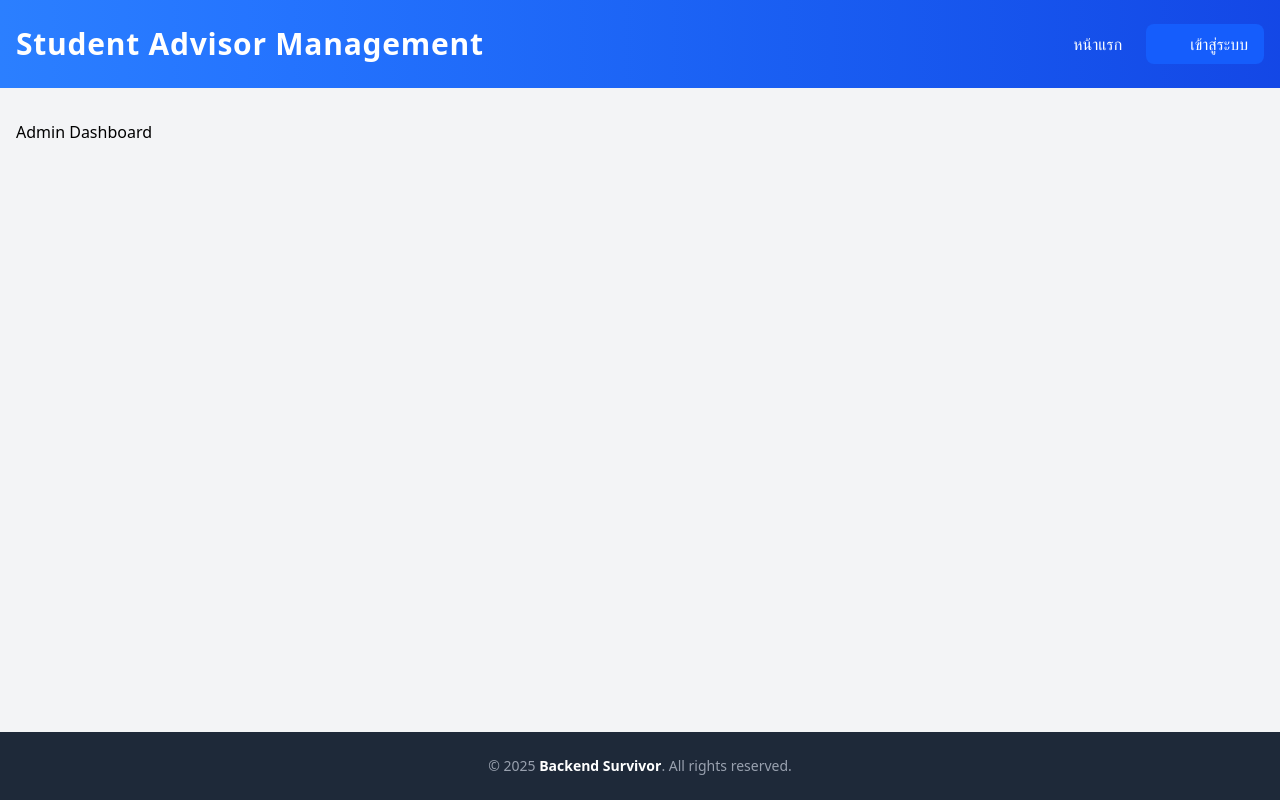
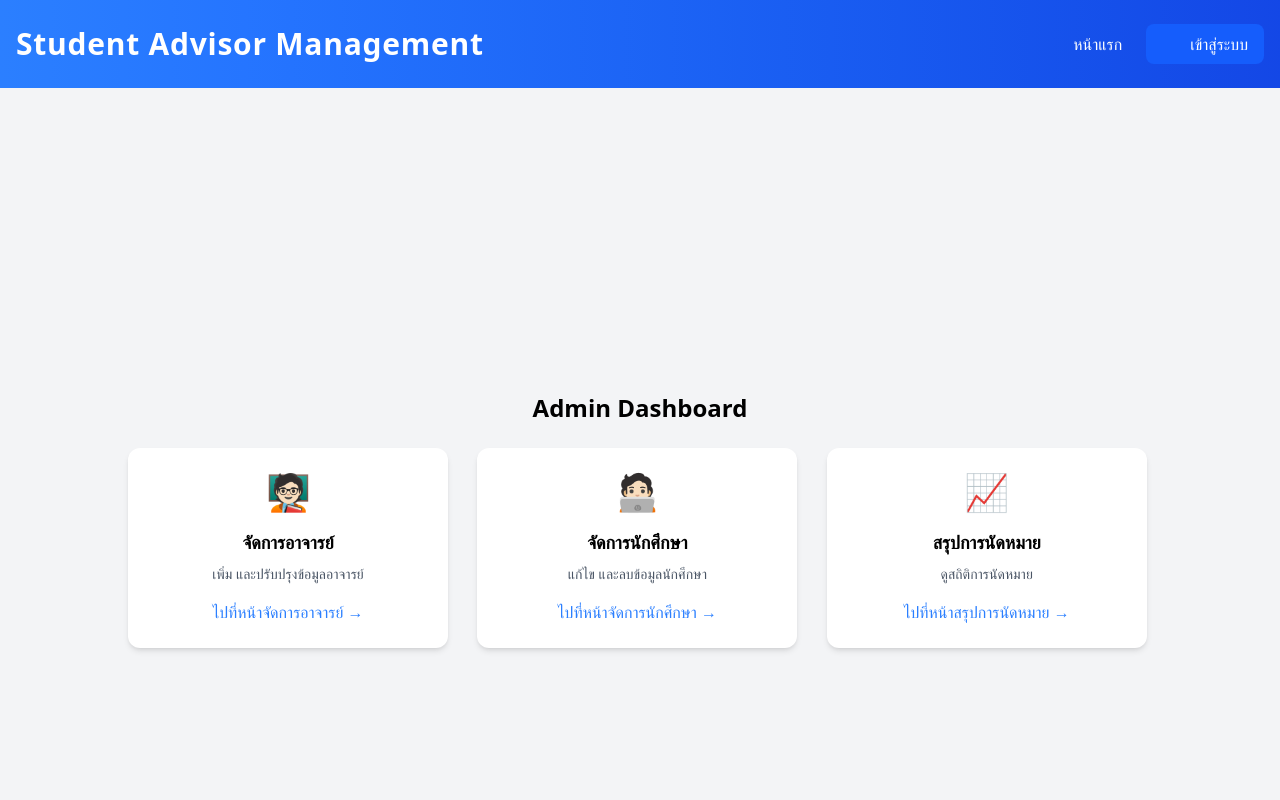
Before and after one commit to gapdapperr/713_BackendSurvivor_web, a Vue app in the folder 713_BackendSurvivor_web/: page /admin in a window 1280 px wide. Shown: the top 800 px of the page. Built offline with nearby package versions, Linux system fonts and the light colour scheme; some icons are missing; the HTML template or start-up script is replaced by a standard one.

Commit message:
DashboardEdit3
ปรับตำแหน่งของกล่อง

```diff
--- a/713_BackendSurvivor_web/package.json
+++ b/713_BackendSurvivor_web/package.json
@@ -13,6 +13,8 @@
     "format": "prettier --write src/"
   },
   "dependencies": {
+    "@headlessui/vue": "^1.7.23",
+    "@heroicons/vue": "^2.2.0",
     "@jamescoyle/vue-icon": "^0.1.2",
     "@mdi/js": "^7.4.47",
     "@tailwindcss/forms": "^0.5.10",
--- a/713_BackendSurvivor_web/src/views/dashboard-admin/DashboardView.vue
+++ b/713_BackendSurvivor_web/src/views/dashboard-admin/DashboardView.vue
@@ -1,3 +1,48 @@
+<script setup>
+
+const dashboardItems = [
+  {
+    title: "จัดการอาจารย์",
+    description: "เพิ่ม และปรับปรุงข้อมูลอาจารย์",
+    linkText: "ไปที่หน้าจัดการอาจารย์",
+    link: "#",
+    icon: "🧑🏻‍🏫",
+  },
+  {
+    title: "จัดการนักศึกษา",
+    description: "แก้ไข และลบข้อมูลนักศึกษา",
+    linkText: "ไปที่หน้าจัดการนักศึกษา",
+    link: "#",
+    icon: "🧑🏻‍💻",
+  },
+  {
+    title: "สรุปการนัดหมาย",
+    description: "ดูสถิติการนัดหมาย",
+    linkText: "ไปที่หน้าสรุปการนัดหมาย",
+    link: "#",
+    icon: "📈",
+  },
+];
+</script>
+
 <template>
-  <h1>Admin Dashboard</h1>
+  <div class="flex flex-col items-center justify-center min-h-screen bg-gray-100">
+    <div class="container max-w-screen-lg text-center">
+    <h1 class="text-2xl font-bold mb-6">Admin Dashboard</h1>
+    <div class="grid grid-cols-1 md:grid-cols-3 gap-6">
+      <div
+        v-for="item in dashboardItems"
+        :key="item.title"
+        class="bg-white p-6 rounded-xl shadow-md w-80 text-center"
+      >
+        <div class="text-4xl">{{ item.icon }}</div>
+        <h2 class="text-lg font-semibold mt-4">{{ item.title }}</h2>
+        <p class="text-gray-600 text-sm mt-2">{{ item.description }}</p>
+        <a :href="item.link" class="text-blue-500 font-medium mt-4 inline-block hover:underline">
+          {{ item.linkText }} →
+        </a>
+      </div>
+    </div>
+  </div>
+</div>
 </template>
```
Also changed, not shown: 1 other file (tests, documents, lock files or other folders).
